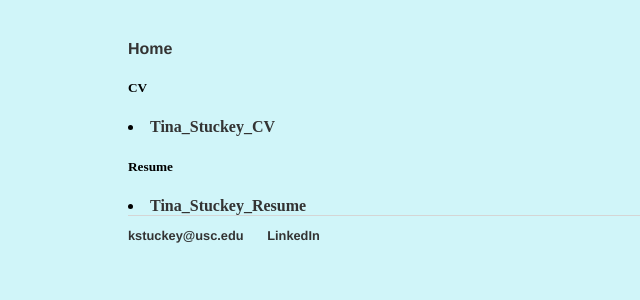
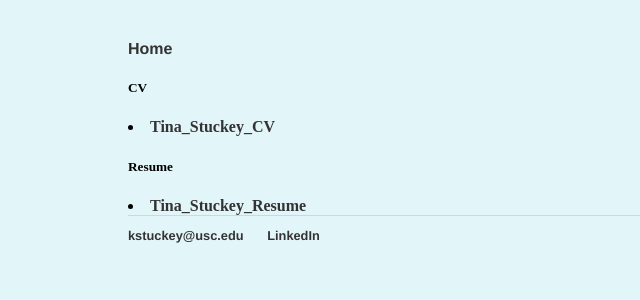
Before and after one commit to kstuckey0/kstuckey0.github.io, a Jekyll site: the page cv/index.html, which Jekyll copies as it is, in a window 1280 px wide. Shown: the top 300 px of the page, without its empty margins (0-640 px from the left). Built offline with Jekyll 4.4.1, drawn with Linux system fonts in a browser that asks for light colours.

Commit message:
Update main.css

```diff
--- a/css/main.css
+++ b/css/main.css
@@ -1,7 +1,7 @@
 body {
     margin: 40px auto;
     width: 80%;
-    background-color: #D0F5F9;
+    background-color: #E2F6F9;
 }
 nav ul, footer ul {
     font-family:'Helvetica', 'Arial', 'Sans-Serif';
```
